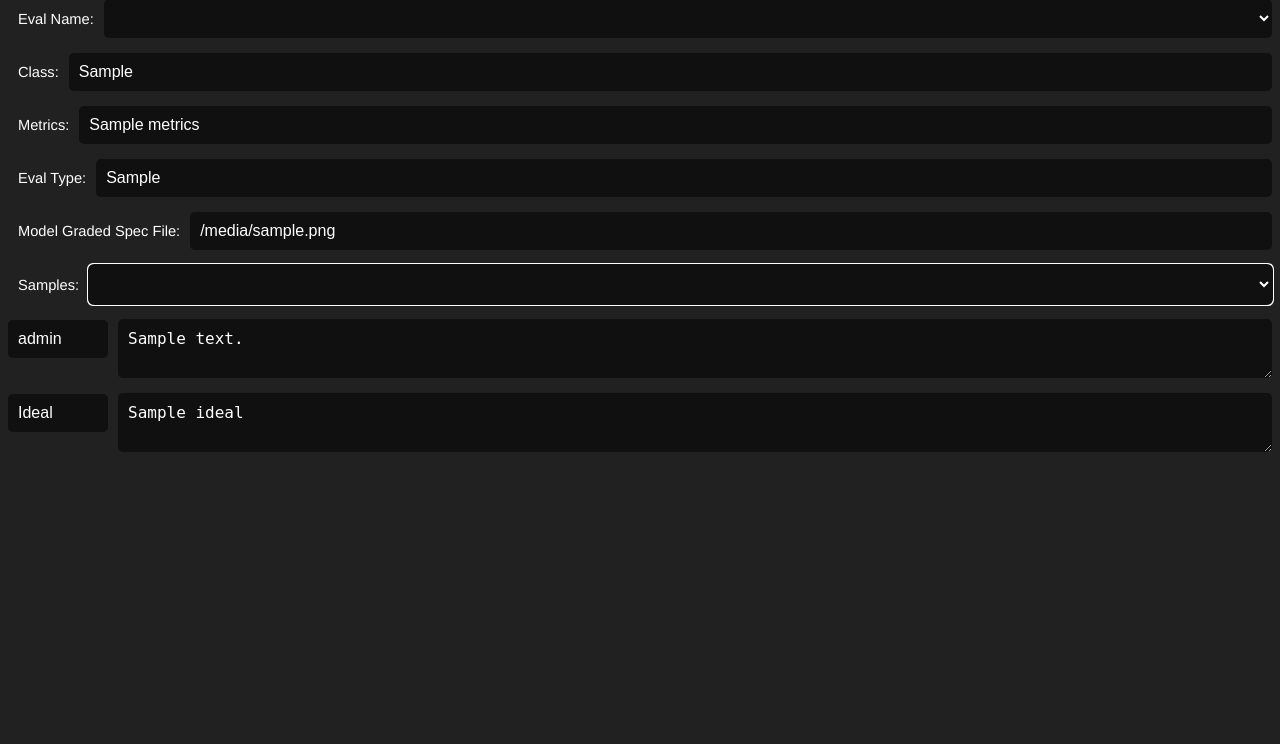
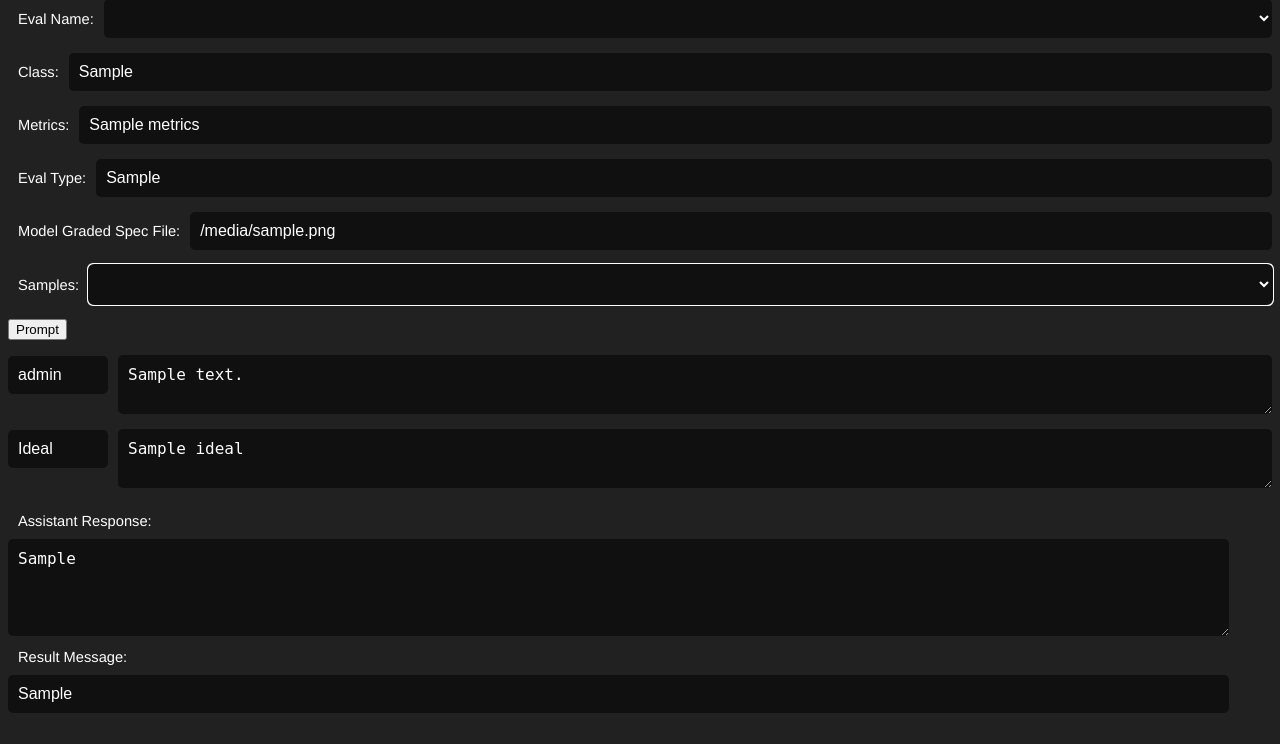
Before and after one commit to rslinford/openai_eval_browser, a Flask app: template templates/evals.html in a window 1280 px wide. Shown: the part 56-800 px from the top of the page. Run offline with Flask 3, Linux system fonts and the light colour scheme; the template is opened without the code that fills it: most values are stand-ins (such as "Sample title", 1, 10 or a date in 2020).

Commit message:
Evals Page: added Assistant Response

```diff
--- a/app.py
+++ b/app.py
@@ -246,13 +246,34 @@ def evals_post():
     except (TypeError, KeyError):
         sample = json.loads('{"input": [{"role": "error", "content": "Non-standard sample format"}], "ideal": ""}')
 
+    if 'Prompt' in request.form:
+        try:
+            response = openai.ChatCompletion.create(
+                model="gpt-3.5-turbo",
+                messages=sample['input'],
+                temperature=0,
+                top_p=1,
+                max_tokens=2048)
+
+            assistant_response = response['choices'][0]['message']['content']
+            finish_reason = response['choices'][0]['finish_reason']
+            session.modified = True
+        except openai.error.OpenAIError as e:
+            assistant_response = ''
+            finish_reason = str(e)
+    else:
+        assistant_response = ''
+        finish_reason = ''
+
     return render_template('evals.html',
                            evals=evals,
                            samples=samples,
                            eval_name_index=eval_name_index,
                            sample_index=sample_index,
                            sample=sample,
-                           selected_eval=evals[int(eval_name_index)])
+                           selected_eval=evals[int(eval_name_index)],
+                           assistant_response=assistant_response,
+                           finish_reason=finish_reason)
 
 
 if __name__ == '__main__':
--- a/templates/evals.html
+++ b/templates/evals.html
@@ -53,6 +53,9 @@
         select.selectedIndex = "{{ sample_index }}";
     })();
 </script>
+<div class="flex">
+    <input type="submit" id="Prompt" name="Prompt" class="button_margin" value="Prompt">
+</div>
 </form>
 {% for message in sample['input'] %}
     <div class="flex">
@@ -64,6 +67,10 @@
     <input type="text" style="width: 80px; margin-right: 10px;" value="Ideal" readonly/>
     <textarea rows="1" cols="100" readonly>{{ sample['ideal'] }}</textarea>
 </div>
+<label for="assistant_response">Assistant Response:</label>
+<textarea id="assistant_response" rows="3" cols="100" readonly>{{ assistant_response }}</textarea>
+<label for="finish_reason" class="nowrap">Result Message:</label>
+<input type="text" id="finish_reason" value="{{ finish_reason }}" readonly/>
 <script>
     // Expand textareas to fit their content
     (function () {
@@ -73,5 +80,20 @@
         });
     })();
 </script>
+<script>
+    // Change appearance of submit button while page is waiting on API call
+    (function () {
+        // Get the submit button element
+        const submitButton = document.getElementById("Prompt");
+        submitButton.addEventListener("click", function () {
+            // Change the button appearance
+            submitButton.classList.add("disabled");
+        });
+        // Change the button back to its original appearance when the page is loaded
+        window.addEventListener("load", function () {
+            submitButton.classList.remove("disabled");
+        });
+    })();
+</script>
 </body>
 </html>
```
